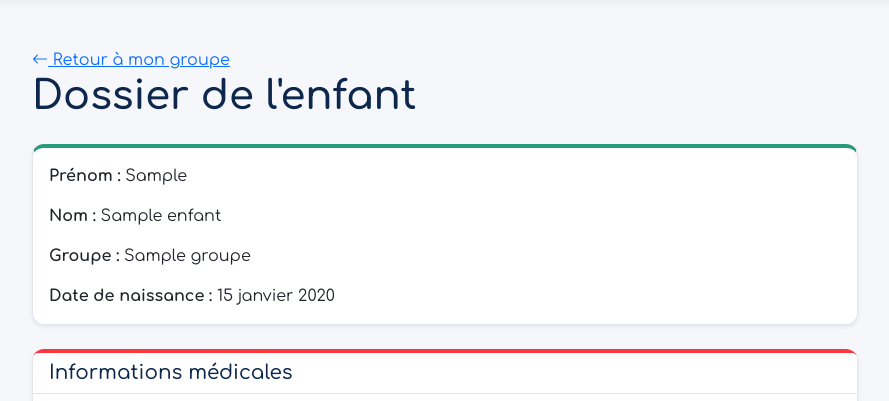
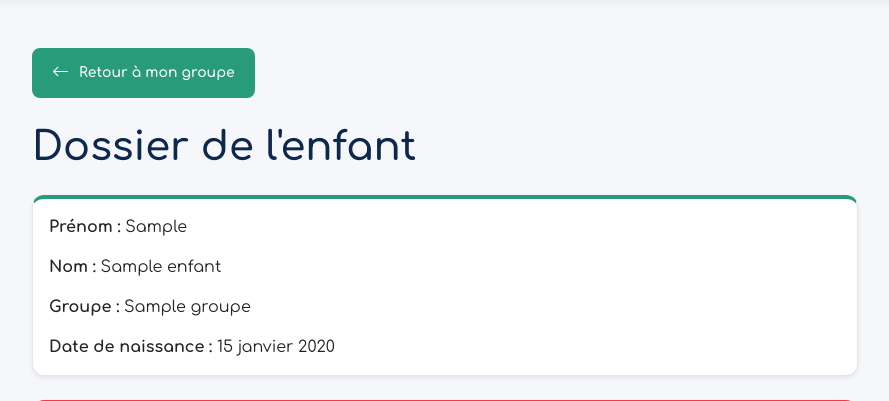
Before and after one commit to saiahhoussem/CarthageXManagement, a Django app: page /enfant/1/?retour=mon-groupe in a window 1280 px wide. Shown: the part 71-472 px from the top of the page, without its empty margins (195-1084 px from the left). Run offline with Django 5.2, Linux system fonts and the light colour scheme; a user stored in the database is signed in; tables that the repository leaves empty hold one stand-in row (values such as "Sample post").

Commit message:
Ameliorer les styles des menus et du dossier enfant

```diff
--- a/static/enfants/fiche_enfant.css
+++ b/static/enfants/fiche_enfant.css
@@ -121,3 +121,34 @@ h1 {
     padding-left: 0;
     list-style: none;
 }
+.btn-retour {
+    display: inline-flex;
+    align-items: center;
+    gap: 10px;
+
+    margin-bottom: 25px;
+    padding: 10px 18px;
+
+    background-color: #289b7b;
+    color: white;
+
+    text-decoration: none;
+    border: 2px solid #289b7b;
+    border-radius: 8px;
+
+    font-size: 14px;
+    font-weight: 600;
+
+    transition: all 0.2s ease;
+}
+
+.btn-retour:hover {
+    background-color: #f49f02;
+    border-color: #f49f02;
+    color: white;
+    transform: translateX(-2px);
+}
+
+.btn-retour i {
+    font-size: 17px;
+}
--- a/static/menus/menu.css
+++ b/static/menus/menu.css
@@ -1,5 +1,4 @@
 body {
-    display: flex;
     margin: 0;
 }
 
```
